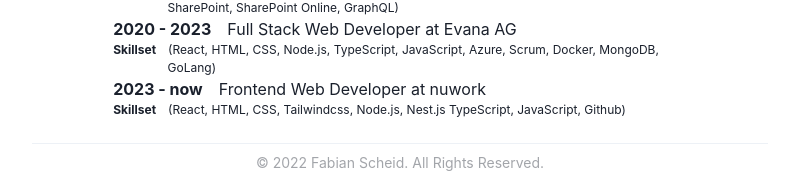
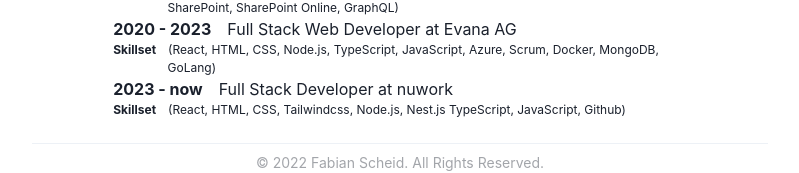
Before and after one commit to Beargruug/l9us-homepage, a Next.js app: page / in a window 1280 px wide. Shown: the part 948-1121 px from the top of the page, without its empty margins (240-1039 px from the left). Built offline with nearby package versions, Linux system fonts and the light colour scheme.

Commit message:
Update index.js

```diff
--- a/pages/index.js
+++ b/pages/index.js
@@ -82,7 +82,7 @@
             </StyledBox>
             <StyledBox>
               <StyledSpan>2023 - now</StyledSpan>
-              Frontend Web Developer at nuwork
+              Full Stack Developer at nuwork
             </StyledBox>
             <StyledBox>
               <Text fontSize="xs">
```
